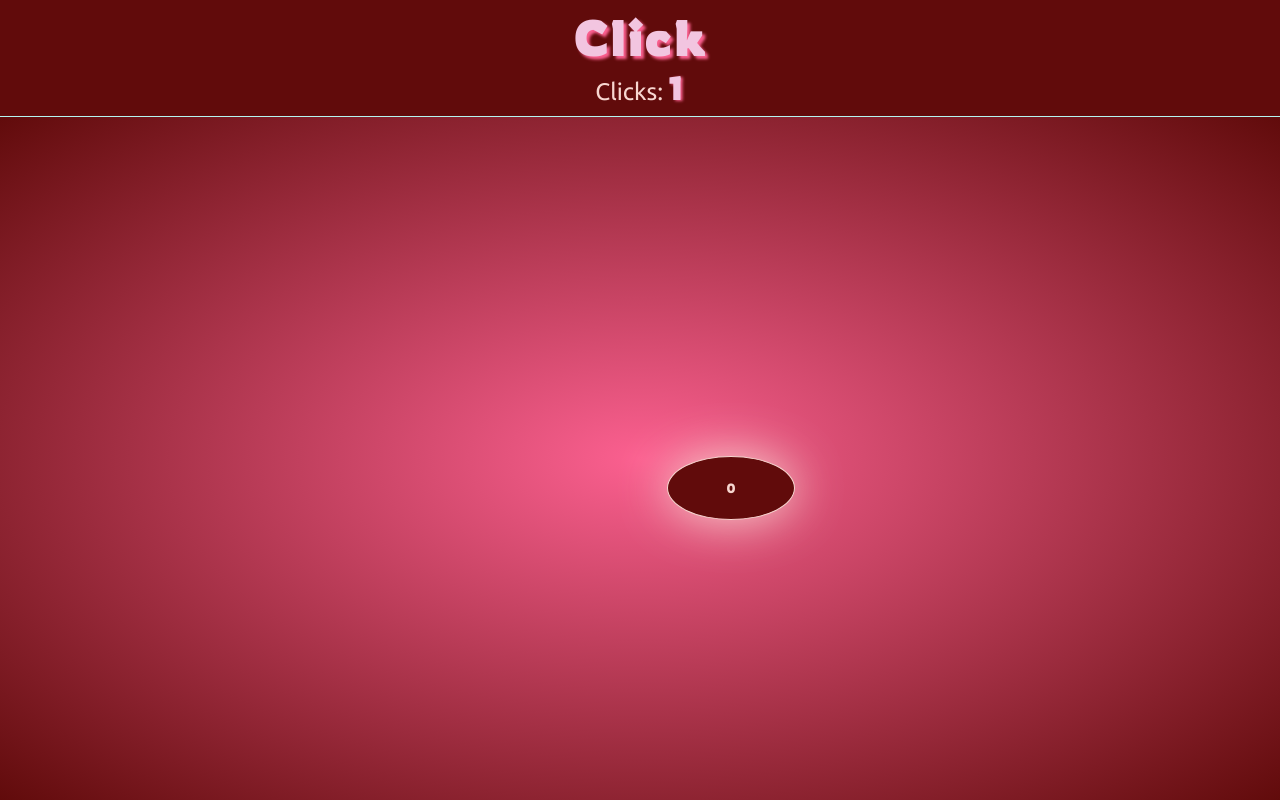
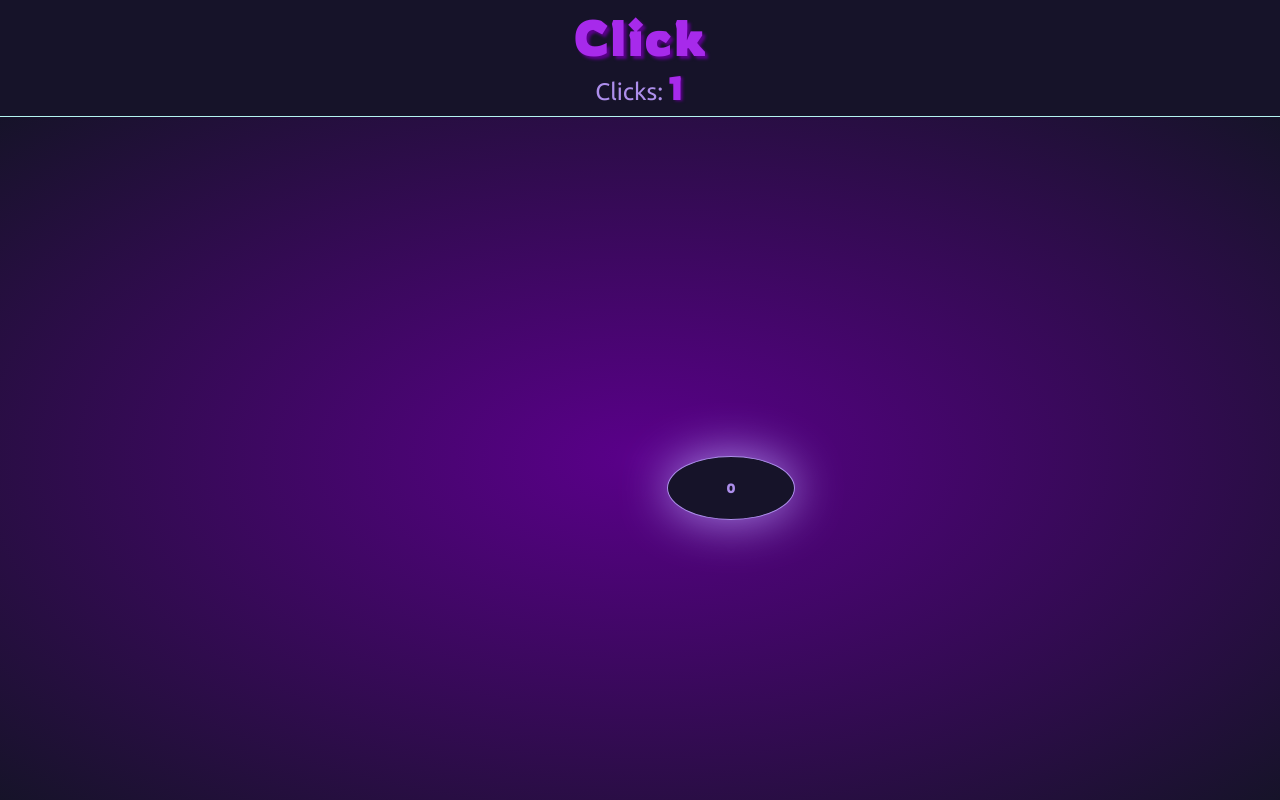
Before and after one commit to hubkoz/click, a plain HTML site: page index.html in a window 1280 px wide. Both pictures are taken after a click on the button "CLICK". Drawn offline with Linux system fonts and the light colour scheme.

Commit message:
added more theme colors

```diff
--- a/index.html
+++ b/index.html
@@ -1,5 +1,5 @@
 <!DOCTYPE html>
-<html lang="en">
+<html>
 <head>
     <meta charset="UTF-8">
     <meta http-equiv="X-UA-Compatible" content="IE=edge">
@@ -11,7 +11,7 @@
 <body class="body">
     <header class="header">
         <h1 class="header__h1">Click</h1>
-        <p class="header__p">Clicks: <span id="points-span" class="points_span"></span></p>
+        <p class="header__p">Clicks: <span id="clicks-span" class="points_span"></span></p>
         <div id="time-left-span"></div>
     </header>
     <main class="main">
--- a/script.js
+++ b/script.js
@@ -1,7 +1,7 @@
 const btn = document.getElementById("btn-click")
-const pointsSpan = document.getElementById("points-span")
+const clicksSpan = document.getElementById("clicks-span")
 const offset = 5
-let points = 0
+let clicks = 0
 const parentBtn = btn.parentElement
 btn.style.position = 'absolute'
 let isAlive = true
@@ -16,20 +16,50 @@ const colors = {
     bgDark: "--BG-COLOR-DARK",
     bgLight: "--BG-COLOR-LIGHT"
 }
-const themeRed = {
+const themeMap = {
+    themeRed: {
         font: "#F7D6D0",
         fontAdditional: "#F2C5E0",
         bgDark: "#610b0b",
-    bgLight: "#FB6090"
-}
-const themeBlue = {
+        bgLight: "#FB6090"},
+    themeBlue: {
         font: "#B4F5F0",
         fontAdditional: "#2CEEF0",
         bgDark: "#041F60",
-    bgLight: "#0476D0"
+        bgLight: "#0476D0"},
+    themeYellow: {
+        font: "#fdff9d",
+        fontAdditional: "#eeff00",
+        bgDark: "#423800",
+        bgLight: "#bbb817"},
+    themePurple: {
+        font: "#ad8eeb",
+        fontAdditional: "#a72aeb",
+        bgDark: "#161329",
+        bgLight: "#5a008a"},
+    themeBlack: {
+        font: "whitesmoke",
+        fontAdditional: "white",
+        bgDark: "black",
+        bgLight: "#333"},
+    themeOrange: {
+        font: "#ffd8c5",
+        fontAdditional: "#FEEBA0",
+        bgDark: "#7c200c",
+        bgLight: "#FF8D80"},
+    themeGreen: {
+        font: "#12eb98",
+        fontAdditional: "#14E114",
+        bgDark: "#09323B",
+        bgLight: "#117660"}
 }
 
-//test
+function getRandomTheme() {
+    const themeKeys = Object.keys(themeMap)
+    const randomIndex = Math.floor(Math.random() * themeKeys.length)
+    const randomKey = themeKeys[randomIndex]
+    return themeMap[randomKey]
+}
 
 function changeTheme(theme) {
     cssVariables.style.setProperty(colors.font, theme.font)
@@ -45,6 +75,8 @@ function randomNum(parentWidth, parentHeight, btnWidth, btnHeight) {
     }
 }
 
+changeTheme(getRandomTheme())
+
 btn.addEventListener("click", () => {
 
     // decrease time for click
@@ -57,9 +89,9 @@ btn.addEventListener("click", () => {
         clearTimeout(timer)
         clearInterval(timerDisplay)
 
-        // add points
-        points += 1
-        pointsSpan.innerHTML = `${points}`
+        // add clicks
+        clicks += 1
+        clicksSpan.innerHTML = `${clicks}`
 
         // change position
         const { x, y } = randomNum(parentBtn.offsetWidth, parentBtn.offsetHeight, btn.offsetWidth, btn.offsetHeight)
@@ -83,9 +115,7 @@ btn.addEventListener("click", () => {
         btn.disabled = true
         btn.innerText = "END"
     }
-    if (points % 2 === 0) {
-        changeTheme(themeBlue)
-    } else {
-        changeTheme(themeRed)
+    if (clicks % 5 === 0) {
+        changeTheme(getRandomTheme())
     }
 })
```
Lines whose indentation alone changed are shown as unchanged.
